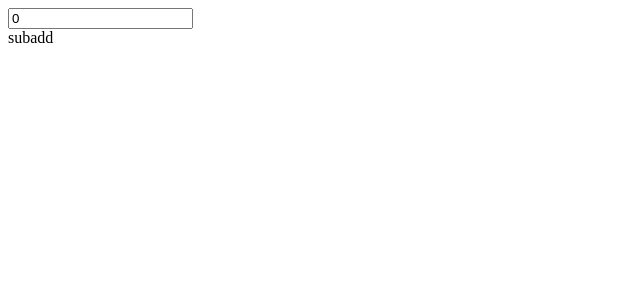
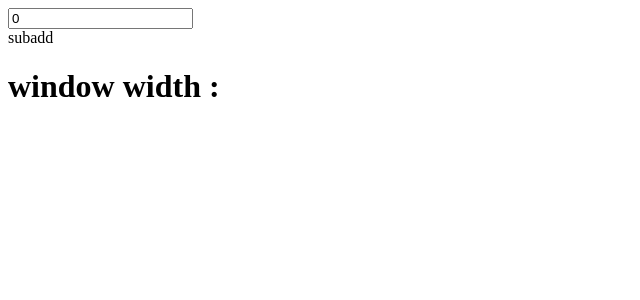
Before and after one commit to natnael-OQP/hook-rules, a Next.js app: page / in a window 1280 px wide. Shown: the top 300 px of the page, without its empty margins (0-640 px from the left). Built offline with nearby package versions, Linux system fonts and the light colour scheme.

Commit message:
in this case add handelWidth function multiple times

```diff
--- a/pages/index.js
+++ b/pages/index.js
@@ -3,9 +3,13 @@ import React, { useState,useEffect } from 'react';
 
 export default function Home() {
   const [counter, setCounter] = useState(0)
-  const [input,setInput] = useState('')
+  const [input, setInput] = useState('')
+  const [windowWidth, setWindowWidth] = useState();
   const add = () => {
     setCounter(counter+1)
+  }
+  const handelWidth = () => {
+    setWindowWidth(window.innerWidth);
   }
   //
   const sub = () => {
@@ -13,8 +17,9 @@ export default function Home() {
   }
   // useEffect without dependency  update all ways
 useEffect(() => {
-    console.log("i render");
-  })
+  window.addEventListener('resize', handelWidth)
+  console.log("I render");
+  },[])
 // useEffect with empty dependency update once once
 useEffect(() => {
     console.log("i render once ");
@@ -47,13 +52,9 @@ useEffect(() => {
             onClick={add}
             className=" cursor-pointer select-none inline-block mx-2 bg-blue-500 px-4 py-2 rounded-md shadow-md hover:bg-blue-400 " type="button" >add</a>
         </div>
+        <h1 className="text-indigo-600 text-xl font-bold pt-2 " >window width : <span className="text-red-500" >{windowWidth}</span> </h1>
       </div>
 
     </div>
   )
 }
-
-/*
-
-T-shaped developer is   They have a strong skill-set in a specific area, The vertical bar of the T refers to expert experience and understanding of a particular area, while the top of the T refers to an ability to collaborate with experts from other disciplines, gaining even greater understanding and knowledge from this collaboration.
-*/
```
